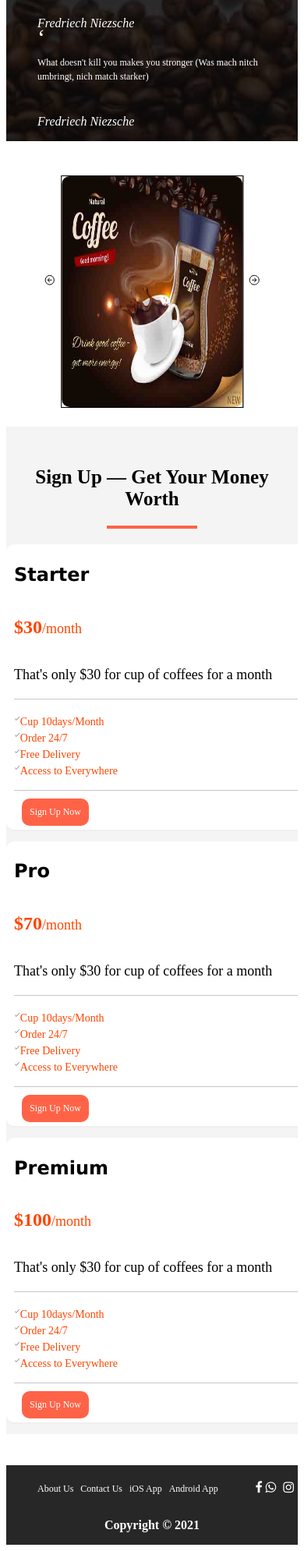
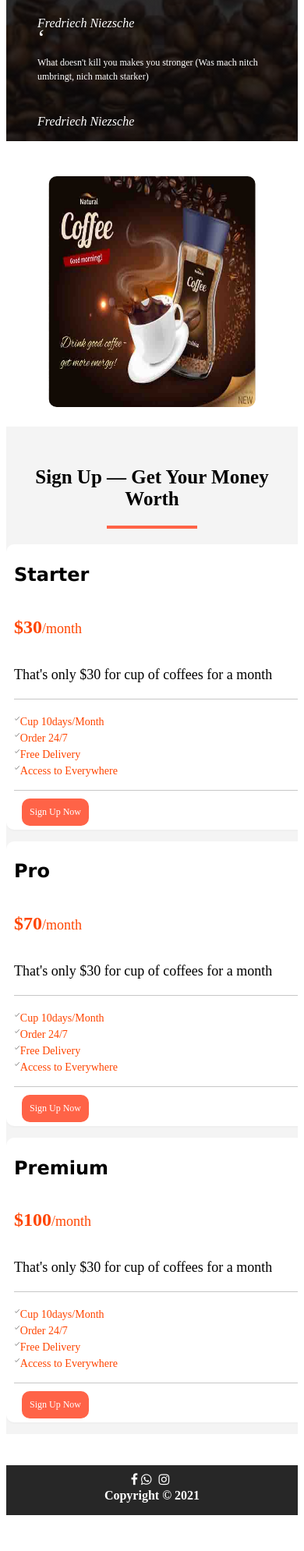
Before and after one commit to snowdenMoses/buy-a-coffee, a PHP site: page / in a window 390 px wide. Shown: the part 4120-6109 px from the top of the page at 78% size. After the commit the page ends 6063 px from the top, so only its background shows below. Run offline with PHP 8.4, Linux system fonts and the light colour scheme.

Commit message:
make it better

```diff
--- a/home.html
+++ b/home.html
@@ -216,10 +216,10 @@
 
 
                 </div>
-                <div class="arrows">
+                <!-- <div class="arrows">
                     <img src='images/back.svg'  class="arrow left"/>
                     <img src='images/forward.svg'  class="arrow right"/>
-                </div>
+                </div> -->
 
             </section>
 
@@ -313,12 +313,7 @@
 
             <section class="section8">
                 <div class="row">
-                    <ul class="contact">
-                        <li>About Us</li>
-                        <li>Contact Us</li>
-                        <li>iOS App</li>
-                        <li>Android App</li>
-                    </ul>
+
 
                     <ul class="row social-media">
                         <li<i class="fa fa-facebook"></i></li>
--- a/query.css
+++ b/query.css
@@ -285,13 +285,13 @@
         background-color: rgb(36, 36, 36);
         position: fixed;
         list-style: none;
-        float: right;
         margin-right: 35px;
         left: -120%;
-        width: 5px;
-        height: 100vh;
-        z-index: 20;
+        width: 1px;
+        height: 35vh;
+        z-index: 200;
         font-weight: bold;
+        margin-top: 0;
 
     }
 
@@ -335,7 +335,9 @@
     .headerText a{
         /* background-color: white; */
         font-size: 12px;
-        margin-left: 3px;
+        /* margin-left: 3px; */
+        display: inline-block;
+       padding-right: 0;
     }
 
      .row h2{
--- a/style.css
+++ b/style.css
@@ -409,10 +409,10 @@ cite{
 
 .section6 .sliders{
     position: absolute;
-    width: 70%;
+    width: 80%;
     height: 100%;
     background-color: #fff;
-    border: 1px #000 solid;
+    /* border: 1px #000 solid; */
     display: flex;
     justify-content: center;
     left: 50%;
@@ -582,28 +582,33 @@ h1{
     background-color: rgb(39, 39, 39);
     color: white;
     margin-top: 40px;
+
 }
 
-.section8 .contact{
-    float: left;
-    margin-top: 0;
-    margin-top: 20px;
+
+
+/* .section8 .bottom {
+    text-align: center;
+    position: relative;
+    left: 50%;
+    transform: translateX(-50%);
+} */
+
+.section8 .social-media{
+    /* float: right; */
+    margin-top: 10px;
     margin-bottom: 0;
+    justify-content: center;
+    position: absolute;
+    left: 50%;
+    transform: translateX(-50%);
+    margin-left: 0;
+    padding: 0;
+
+
 }
 
-.section8 .contact li{
-    list-style: none;
-    display: inline-block;
-    margin-right: 5px;
-    font-size: 18px;
-}
 
-.section8 .social-media{
-    float: right;
-    margin-top: 0;
-    margin-top: 20px;
-    margin-bottom: 0;
-}
 
 .section8 .social-media li{
     list-style: none;
```
